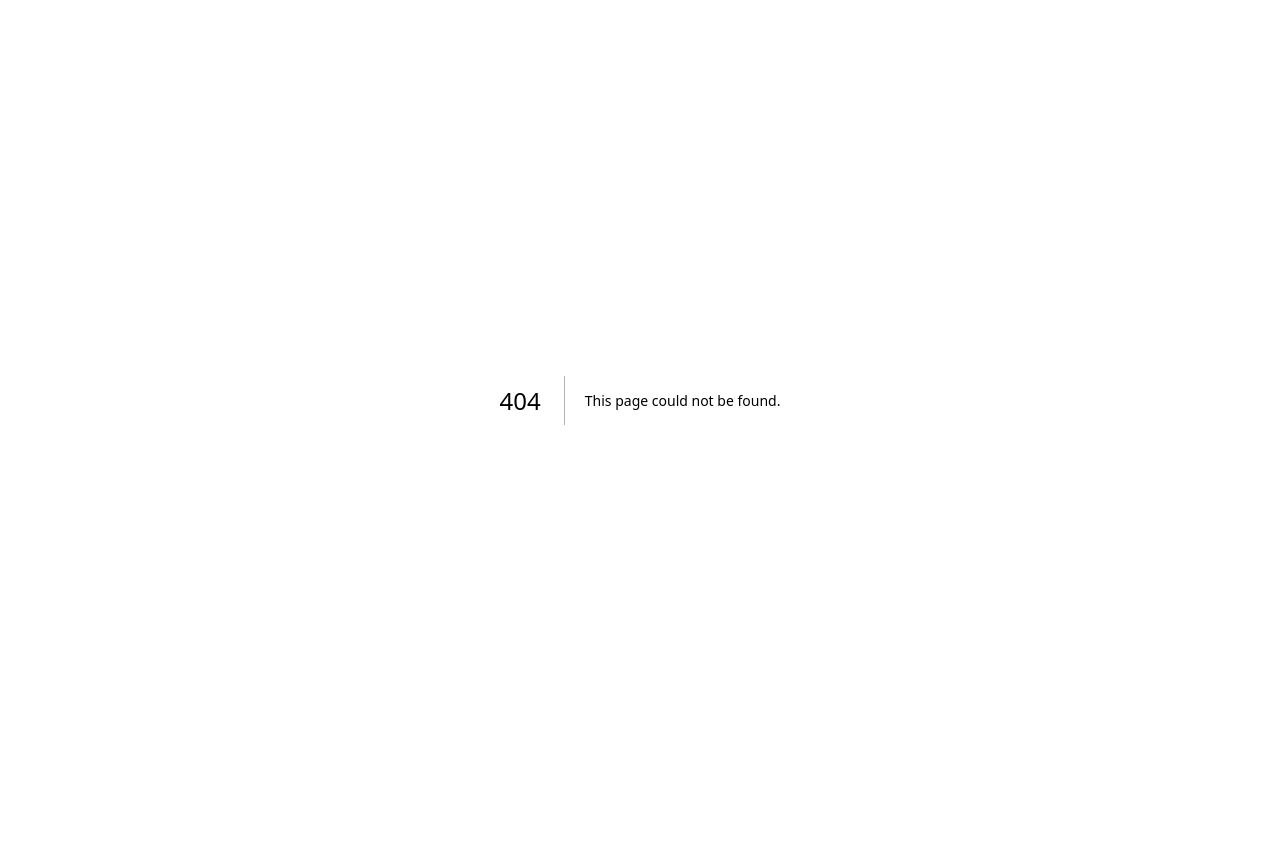
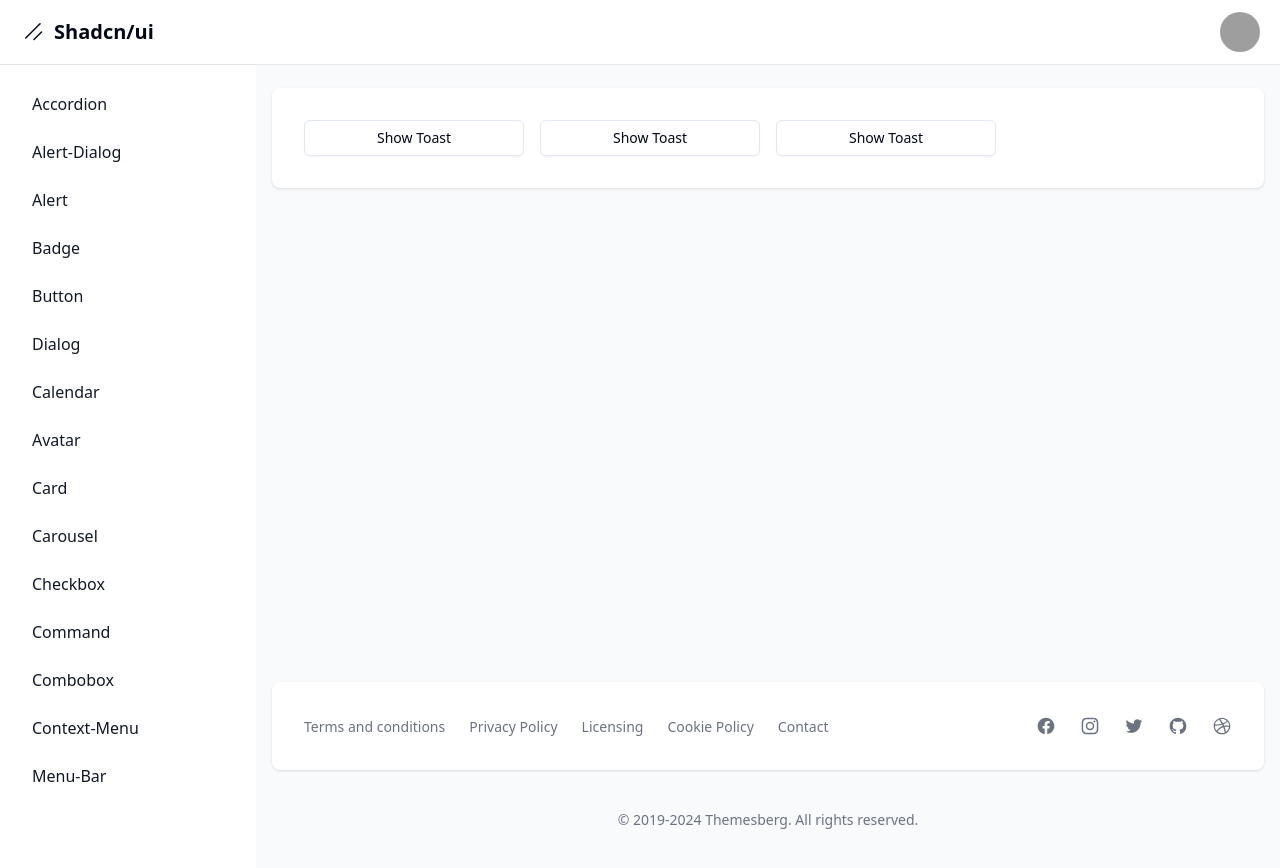
Before and after one commit to MiguelDecode/shadcn-tutorial, a Next.js app: page /dashboard/sonner in a window 1280 px wide. Before the commit this address had no page. Before the commit the page ends 800 px from the top, so only its background shows below. Built offline with nearby package versions, Linux system fonts and the light colour scheme; grey boxes are pictures that could not be loaded.

Commit message:
feat: component sonner

```diff
--- a/package.json
+++ b/package.json
@@ -31,9 +31,11 @@
     "input-otp": "^1.2.4",
     "lucide-react": "^0.446.0",
     "next": "14.2.13",
+    "next-themes": "^0.3.0",
     "react": "^18",
     "react-day-picker": "^8.10.1",
     "react-dom": "^18",
+    "sonner": "^1.5.0",
     "tailwind-merge": "^2.5.2",
     "tailwindcss-animate": "^1.0.7"
   },
--- a/src/app/dashboard/layout.tsx
+++ b/src/app/dashboard/layout.tsx
@@ -22,6 +22,7 @@
   { name: "sheet", href: "sheet" },
   { name: "skeleton", href: "skeleton" },
   { name: "slider", href: "slider" },
+  { name: "sonner", href: "sonner" },
 ].sort();
 
 export default function DashboardLayout({
--- /dev/null
+++ b/src/app/dashboard/sonner/page.tsx
@@ -0,0 +1,58 @@
+"use client";
+
+import { toast } from "sonner";
+import { Button } from "@/components/ui/button";
+
+export default function Page() {
+  return (
+    <div className="grid grid-cols-4 gap-4">
+      <Button
+        variant="outline"
+        onClick={() =>
+          toast("Event has been created", {
+            description: `${new Date()}`,
+            position: "top-right",
+            action: {
+              label: "Undo",
+              onClick: () => console.log("Undo"),
+            },
+          })
+        }
+      >
+        Show Toast
+      </Button>
+
+      <Button
+        variant="outline"
+        onClick={() =>
+          toast.info("Event has been created", {
+            description: `${new Date()}`,
+            position: "top-right",
+            action: {
+              label: "Undo",
+              onClick: () => console.log("Undo"),
+            },
+          })
+        }
+      >
+        Show Toast
+      </Button>
+
+      <Button
+        variant="outline"
+        onClick={() =>
+          toast.success("Event has been created", {
+            description: `${new Date()}`,
+            position: "top-right",
+            action: {
+              label: "Undo",
+              onClick: () => console.log("Undo"),
+            },
+          })
+        }
+      >
+        Show Toast
+      </Button>
+    </div>
+  );
+}
--- a/src/app/layout.tsx
+++ b/src/app/layout.tsx
@@ -1,6 +1,7 @@
 import type { Metadata } from "next";
 import localFont from "next/font/local";
 import "./globals.css";
+import { Toaster as SonnerToaster } from "@/components/ui/sonner";
 
 const geistSans = localFont({
   src: "./fonts/GeistVF.woff",
@@ -29,6 +30,7 @@
         className={`${geistSans.variable} ${geistMono.variable} antialiased`}
       >
         {children}
+        <SonnerToaster />
       </body>
     </html>
   );
--- /dev/null
+++ b/src/components/ui/sonner.tsx
@@ -0,0 +1,31 @@
+"use client"
+
+import { useTheme } from "next-themes"
+import { Toaster as Sonner } from "sonner"
+
+type ToasterProps = React.ComponentProps<typeof Sonner>
+
+const Toaster = ({ ...props }: ToasterProps) => {
+  const { theme = "system" } = useTheme()
+
+  return (
+    <Sonner
+      theme={theme as ToasterProps["theme"]}
+      className="toaster group"
+      toastOptions={{
+        classNames: {
+          toast:
+            "group toast group-[.toaster]:bg-background group-[.toaster]:text-foreground group-[.toaster]:border-border group-[.toaster]:shadow-lg",
+          description: "group-[.toast]:text-muted-foreground",
+          actionButton:
+            "group-[.toast]:bg-primary group-[.toast]:text-primary-foreground",
+          cancelButton:
+            "group-[.toast]:bg-muted group-[.toast]:text-muted-foreground",
+        },
+      }}
+      {...props}
+    />
+  )
+}
+
+export { Toaster }
```
Also changed, not shown: 1 other file (tests, documents, lock files or other folders).
